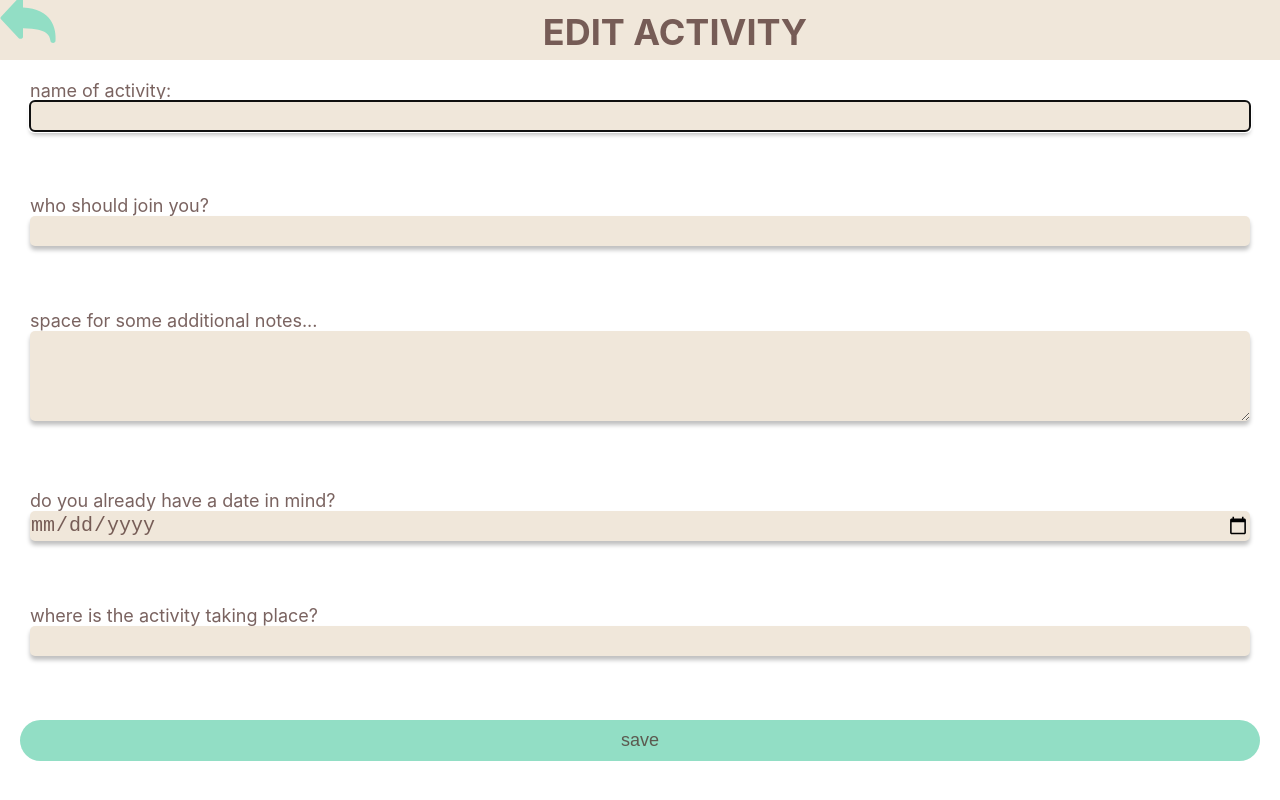
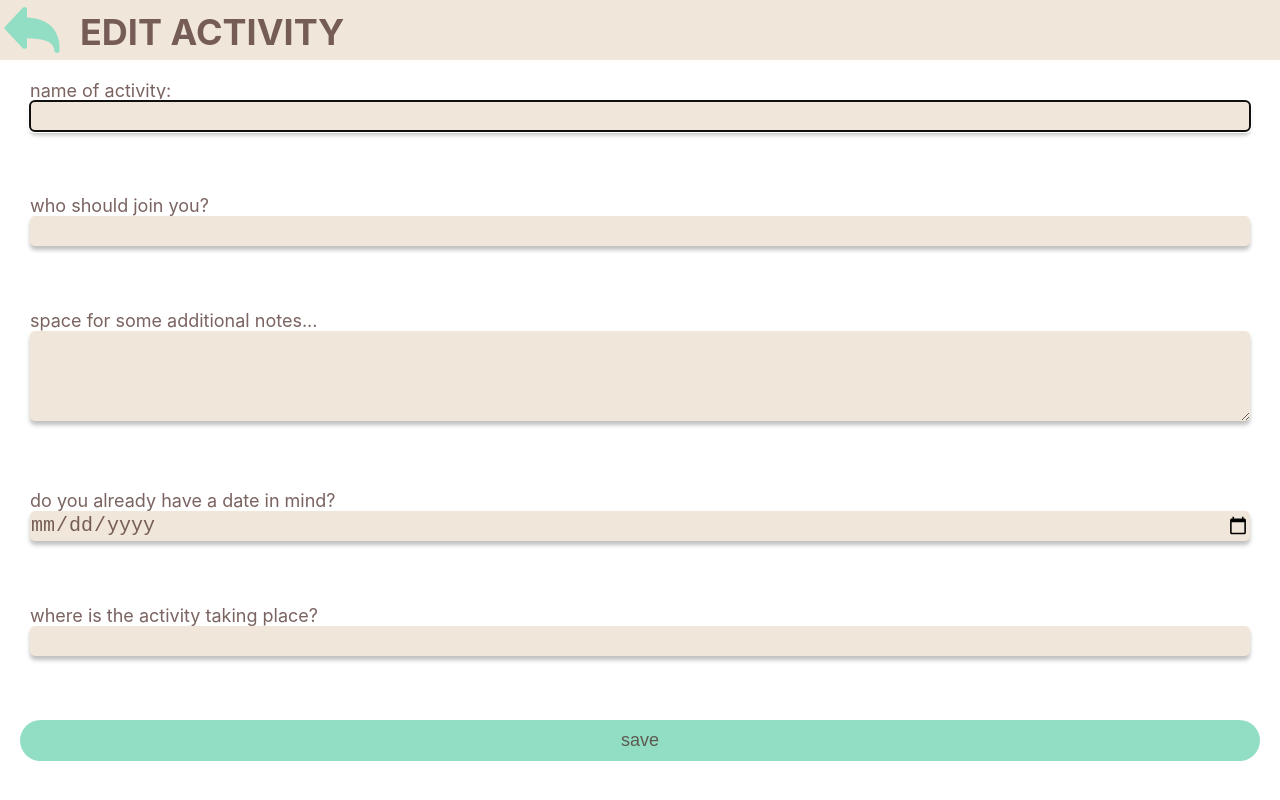
Before and after one commit to JelenadlS/capstone-project, a React (Create React App) app: page /editactivity/1 in a window 1280 px wide. Built offline with nearby package versions, Linux system fonts and the light colour scheme.

Commit message:
Adjust header in edit page

```diff
--- a/src/pages/EditActivityPage.js
+++ b/src/pages/EditActivityPage.js
@@ -37,7 +37,7 @@ const WrapperApp = styled.div`
 const Title = styled.header`
   background: #f0e7da;
   padding: 10px;
-  text-align: center;
+  text-align: left;
   text-transform: uppercase;
   color: rgba(71, 39, 35, 0.72);
   position: sticky;
@@ -47,11 +47,10 @@ const Title = styled.header`
   overflow: hidden;
 `;
 
-const Arrowback = styled.div`
-  justify-self: start;
+const Arrowback = styled.span`
   position: fixed;
-  top: -5px;
-  left: -2px;
+  top: 5px;
+  left: 2px;
 `;
 
 const HeaderText = styled.h1`
```
